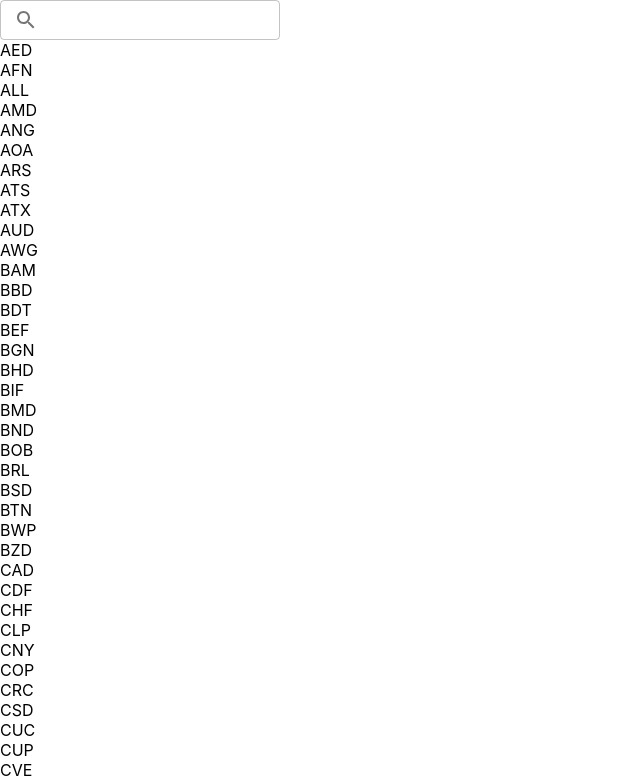
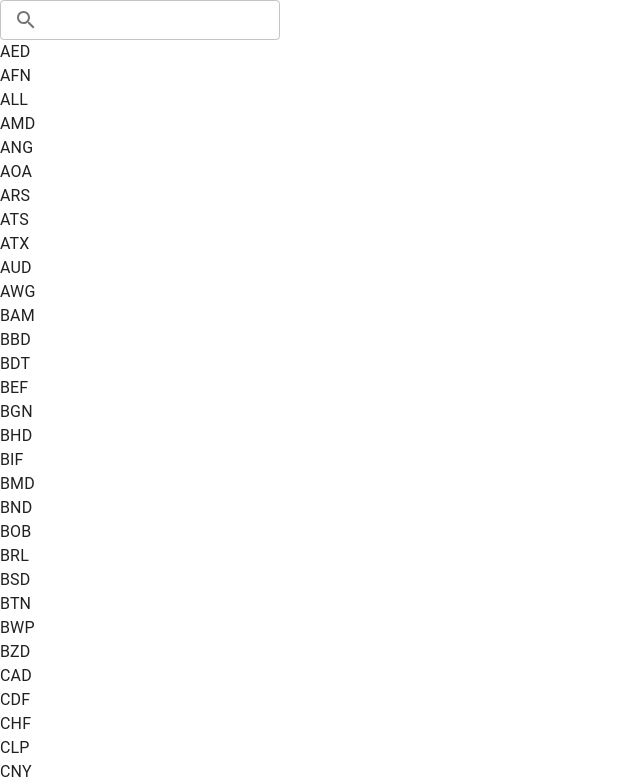
Before and after one commit to Garajluc/exchange-currencies-rate, a React (Create React App) app: page / in a window 1280 px wide. Shown: the top 782 px of the page, without its empty margins (0-640 px from the left). Built offline with nearby package versions, Linux system fonts and the light colour scheme.

Commit message:
custom theme provider

```diff
--- a/src/App.tsx
+++ b/src/App.tsx
@@ -1,7 +1,12 @@
+import { ThemeProvider } from "./components/utils/providers/ThemeProvider";
 import AppRoutes from "./routes/AppRoutes";
 
 function App() {
-  return <AppRoutes />;
+  return (
+    <ThemeProvider>
+      <AppRoutes />
+    </ThemeProvider>
+  );
 }
 
 export default App;
--- /dev/null
+++ b/src/components/theme/theme.tsx
@@ -0,0 +1,14 @@
+import { createTheme } from "@mui/material";
+import { purple, green } from "@mui/material/colors";
+
+// todo: do I want to use custom theme?
+export const theme = createTheme({
+  palette: {
+    primary: {
+      main: purple[500],
+    },
+    secondary: {
+      main: green[500],
+    },
+  },
+});
--- /dev/null
+++ b/src/components/utils/providers/ThemeProvider.tsx
@@ -0,0 +1,15 @@
+import { CssBaseline, ThemeProvider as MuiThemeProvider } from "@mui/material";
+import { theme } from "../../theme/theme";
+
+type ThemeProviderProps = {
+  children: React.ReactNode;
+};
+
+export const ThemeProvider = ({ children }: ThemeProviderProps) => {
+  return (
+    <MuiThemeProvider theme={theme}>
+      <CssBaseline />
+      {children}
+    </MuiThemeProvider>
+  );
+};
```
